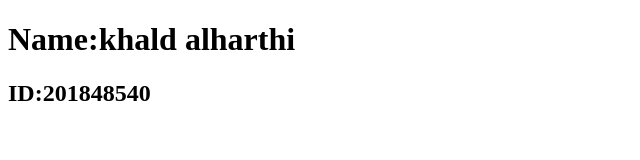
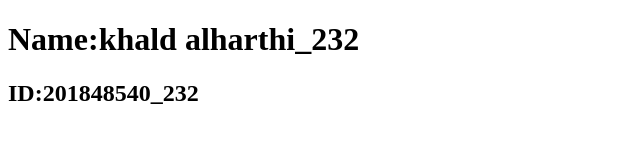
Before and after one commit to Khalid-ALHarthi/COE453_1_201848540, a plain HTML site: page index.html in a window 1280 px wide. Shown: the whole page, without its empty margins (0-640 px from the left). Drawn offline with Linux system fonts and the light colour scheme.

Commit message:
edited index.html

```diff
--- a/index.html
+++ b/index.html
@@ -4,7 +4,7 @@
  <title>HTML5 Boilerplate</title>
 </head>
 <body>
- <h1>Name:khald alharthi </h1>
- <h2>ID:201848540 </h2>
+ <h1>Name:khald alharthi_232 </h1>
+ <h2>ID:201848540_232 </h2>
 </body>
 </html>
```
